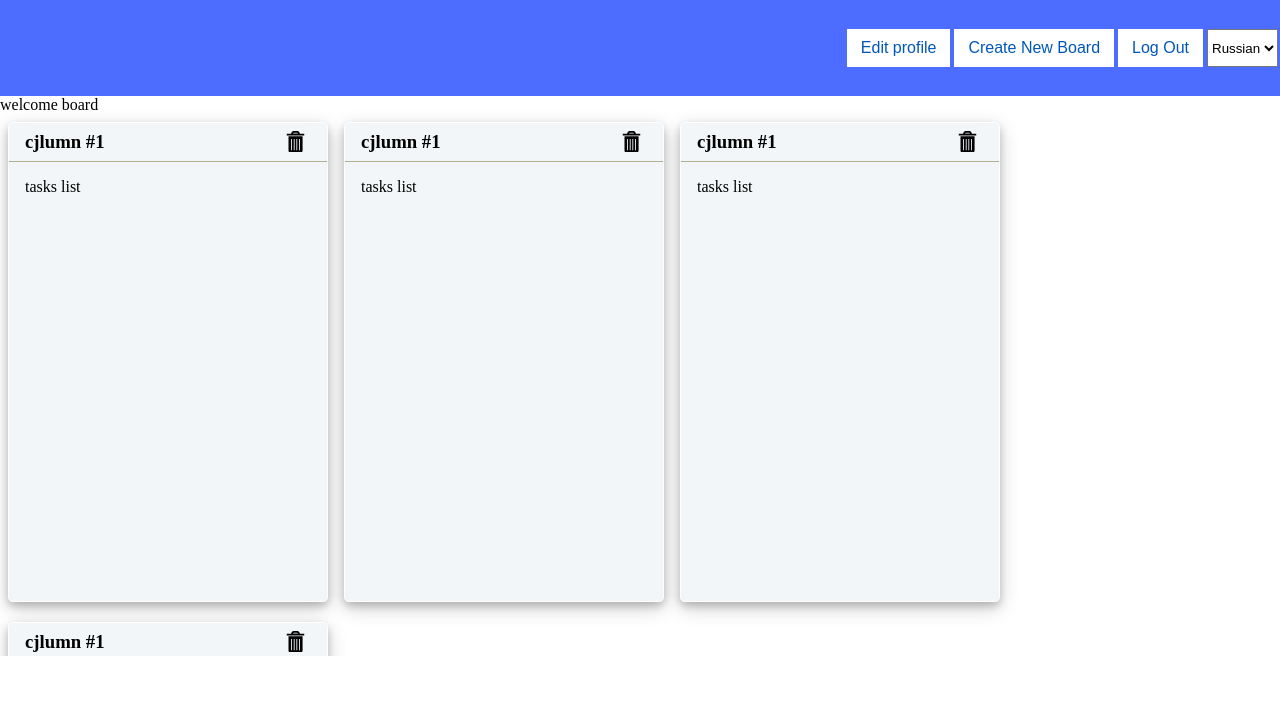
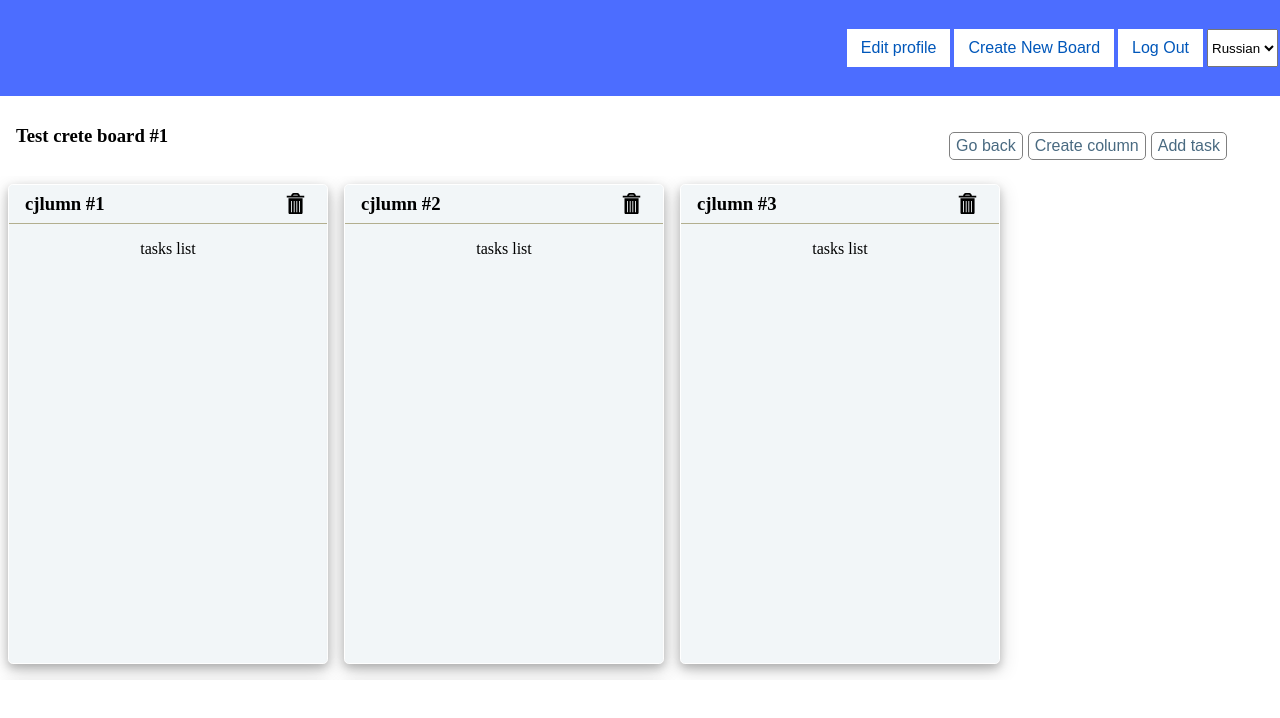
Before and after one commit to kastrubait/project-management-app, a React (Create React App) app: page /BoardPage/1 in a window 1280 px wide. Shown: the top 718 px of the page. Built offline with nearby package versions, Linux system fonts and the light colour scheme.

Commit message:
feat: issue#30 Board split into sections

```diff
--- a/src/app/mockData/data.ts
+++ b/src/app/mockData/data.ts
@@ -29,6 +29,16 @@ export const MOCK_DATA = {
       title: 'cjlumn #3',
       order: 2,
     },
+    {
+      id: '1-4',
+      title: 'cjlumn #4',
+      order: 2,
+    },
+    {
+      id: '1-5',
+      title: 'cjlumn #5',
+      order: 2,
+    },
   ],
 };
 
--- a/src/app/pages/BoardPage.module.scss
+++ b/src/app/pages/BoardPage.module.scss
@@ -1,4 +1,40 @@
-.columnContainer {
-    height: calc(100vh - 15rem);
+@import '../shared/styles/main.scss';
+
+.boardContainer {
+    height: calc(100vh - 13.5rem);
+    overflow-y: hidden;
+}
+
+.boardHeader {
+  width: 95vw;
+  display: flex;
+  align-items: center;
+  padding: 1rem;
+  justify-content: space-between;
+}
+
+.boardHederButton {
+    height: 28px;
+    margin: 20px 5px 0 0;
+    border: $border-width $border-style $color-gray;
+    border-radius: $border-radius-m;
+    outline: none;
+    background-color: $color-white;
+    font-size: 16px;
+    color: $color-dark-blue;
+    transition: 0.3s;
+    &:hover {
+      color: $color-white;
+      cursor: pointer;
+      background-color: $color-dark-blue;
+      border: $border-width $border-style $color-gray;
+    }
+  }
+
+  .boardContent {
+    display: flex;
+    flex-wrap: wrap;
+    justify-content: left;
+    text-align: center;
     overflow-x: scroll;
-}
+  }
--- a/src/app/pages/BoardPage.tsx
+++ b/src/app/pages/BoardPage.tsx
@@ -1,23 +1,80 @@
-import { SyntheticEvent } from 'react';
-import { MOCK_COLUMN } from '../mockData/data';
+import { SyntheticEvent, useState } from 'react';
+import { useNavigate, useParams } from 'react-router';
+import { Form } from '../components/Form/Form';
+import { Modal } from '../components/Modal/Modal';
+import { ActionForm } from '../Interfaces/ActionForm';
+import { IColumnData } from '../Interfaces/IColumn';
+import { MOCK_DATA } from '../mockData/data';
 import { Column } from '../modules/Board/Column/Column';
+import { ACTION } from '../shared/constants';
 import style from './BoardPage.module.scss';
 
+type QuizParams = {
+  id: string;
+};
+
 function BoardPage() {
+  const { columns } = MOCK_DATA; // TODO
+  // const columns: IColumnData[] = [];
+  const [showForm, setShowForm] = useState(false);
+  const [entityAction, setEntityAction] = useState({} as ActionForm);
+
+  const { id } = useParams<QuizParams>();
+  const navigate = useNavigate();
+
   const handleDelete = (event: SyntheticEvent<HTMLSpanElement>) => {
     event.stopPropagation();
     // TODO
     console.log('delete column');
   };
+
+  const handleCreate = () => {
+    setEntityAction(ACTION.CREATE('column', { boardId: id }));
+    setShowForm(true);
+  };
+
+  const handleGoBack = (event: SyntheticEvent<HTMLButtonElement>) => {
+    event.preventDefault();
+    navigate(-1);
+  };
+
   return (
-    <div className={style.columnContainer}>
-      welcome board
-      <br />
-      <Column {...MOCK_COLUMN} handleDelete={handleDelete} />
-      <Column {...MOCK_COLUMN} handleDelete={handleDelete} />
-      <Column {...MOCK_COLUMN} handleDelete={handleDelete} />
-      <Column {...MOCK_COLUMN} handleDelete={handleDelete} />
-    </div>
+    <section className={style.boardContainer}>
+      <div className={style.boardHeader}>
+        <h3>Test crete board #1</h3>
+        <span>
+          <button className={style.boardHederButton} onClick={handleGoBack}>
+            Go back
+          </button>
+          <button className={style.boardHederButton} onClick={handleCreate}>
+            Create column
+          </button>
+          {Boolean(columns.length) && (
+            <button
+              className={style.boardHederButton}
+              onClick={() => console.log('click Add task')} // TODO
+            >
+              Add task
+            </button>
+          )}
+        </span>
+      </div>
+
+      <div className={style.boardContent}>
+        {columns.map((item: IColumnData) => (
+          <div key={item.id} className={style.element}>
+            {!showForm && <Column {...item} handleDelete={handleDelete} />}
+            <Modal
+              key={item.id}
+              isVisible={showForm}
+              title={`Create ${entityAction.type}`}
+              content={<Form {...entityAction} />}
+              onClose={() => setShowForm(false)}
+            />
+          </div>
+        ))}
+      </div>
+    </section>
   );
 }
 export default BoardPage;
```
